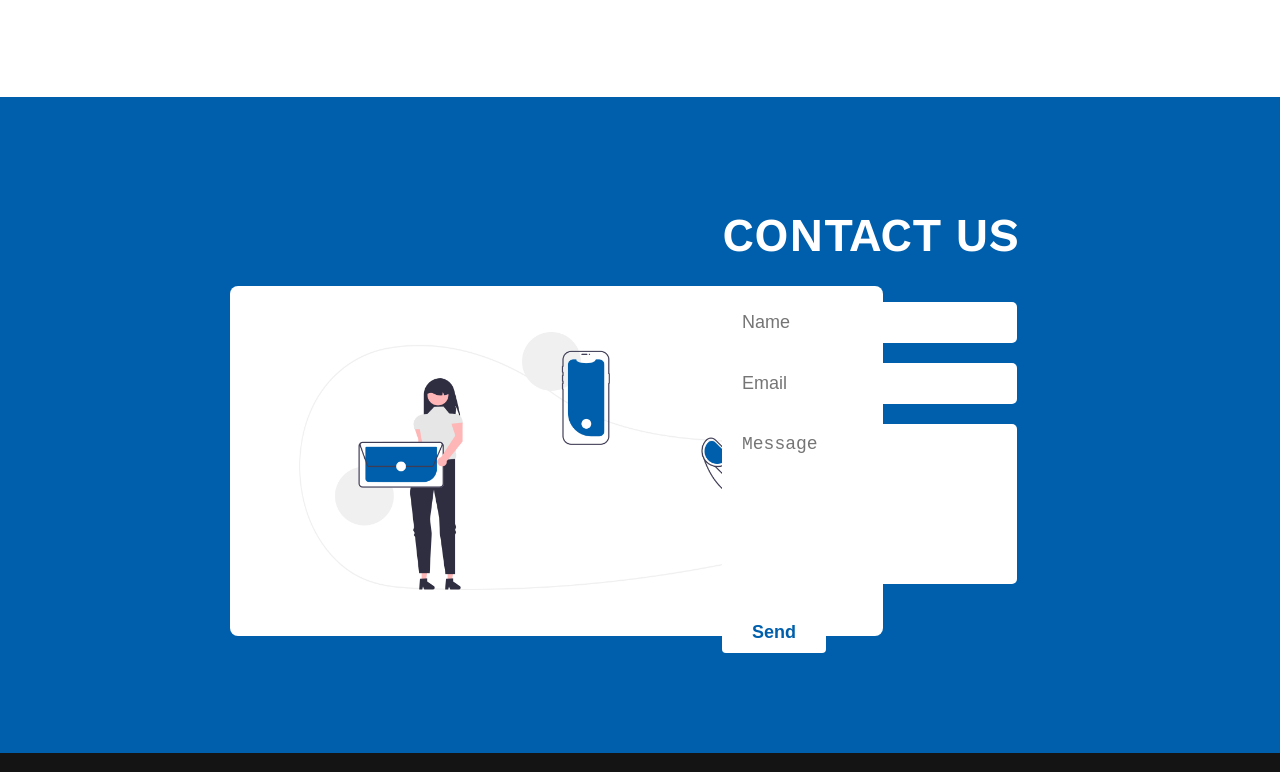
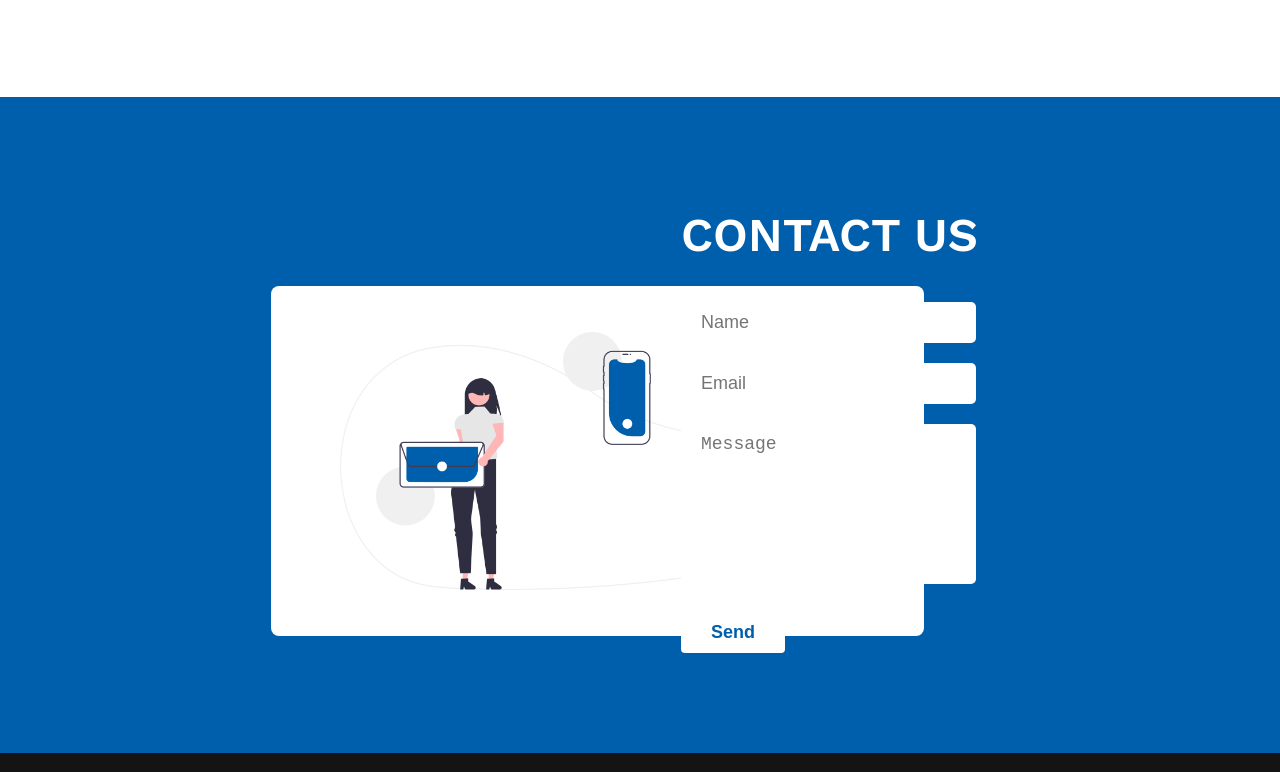
Before and after one commit to coder-abir/Think-out-of-box, a plain HTML site: page index.html in a window 1280 px wide. Shown: the part 2728-3500 px from the top of the page. Drawn offline with nearby package versions, Linux system fonts and the light colour scheme.

Commit message:
fixed random issues

```diff
--- a/styles/style.css
+++ b/styles/style.css
@@ -223,13 +223,12 @@ p {
   width: 100%;
   display: flex;
   background-color: #005fac;
-  justify-content: space-between;
+  justify-content: space-around;
   align-items: center;
   flex-direction: row-reverse;
 }
 .contat_us .contact_form {
   width: 40%;
-  display: inline;
 }
 .contat_us .contact_form h3 {
   font-size: 47px;
```
